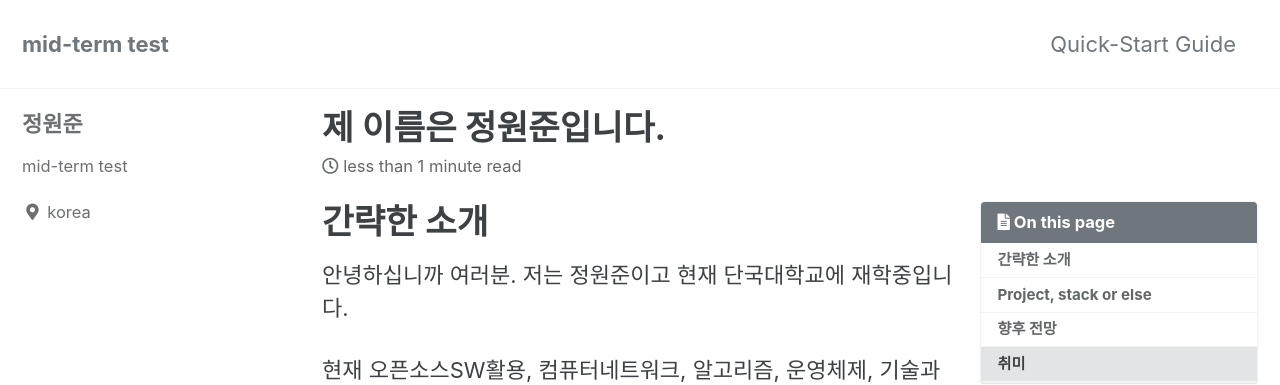
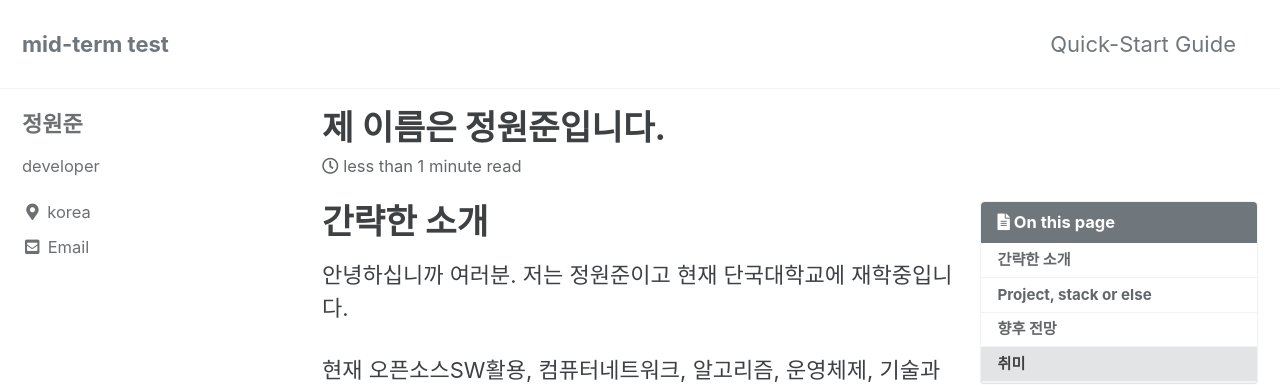
Before and after one commit to Seoulice/Seoulice.github.io, a Jekyll site: the page built from _posts/2023-04-30-self-presentation.markdown, in a window 1280 px wide. Shown: the top 385 px of the page. Built offline with Jekyll 4.4.1, drawn with Linux system fonts in a browser that asks for light colours; cached includes are drawn as plain includes.

Commit message:
Update _config.yml

```diff
--- a/_config.yml
+++ b/_config.yml
@@ -106,9 +106,9 @@ analytics:
 author:
   name             : "정원준"
   avatar           : # path of avatar image, e.g. "/assets/images/bio-photo.jpg"
-  bio              : "mid-term test"
+  bio              : "developer"
   location         : "korea"
-  email            :
+  email            : "32194167@dankook.ac.kr"
   links:
     - label: "Email"
       icon: "fas fa-fw fa-envelope-square"
```
